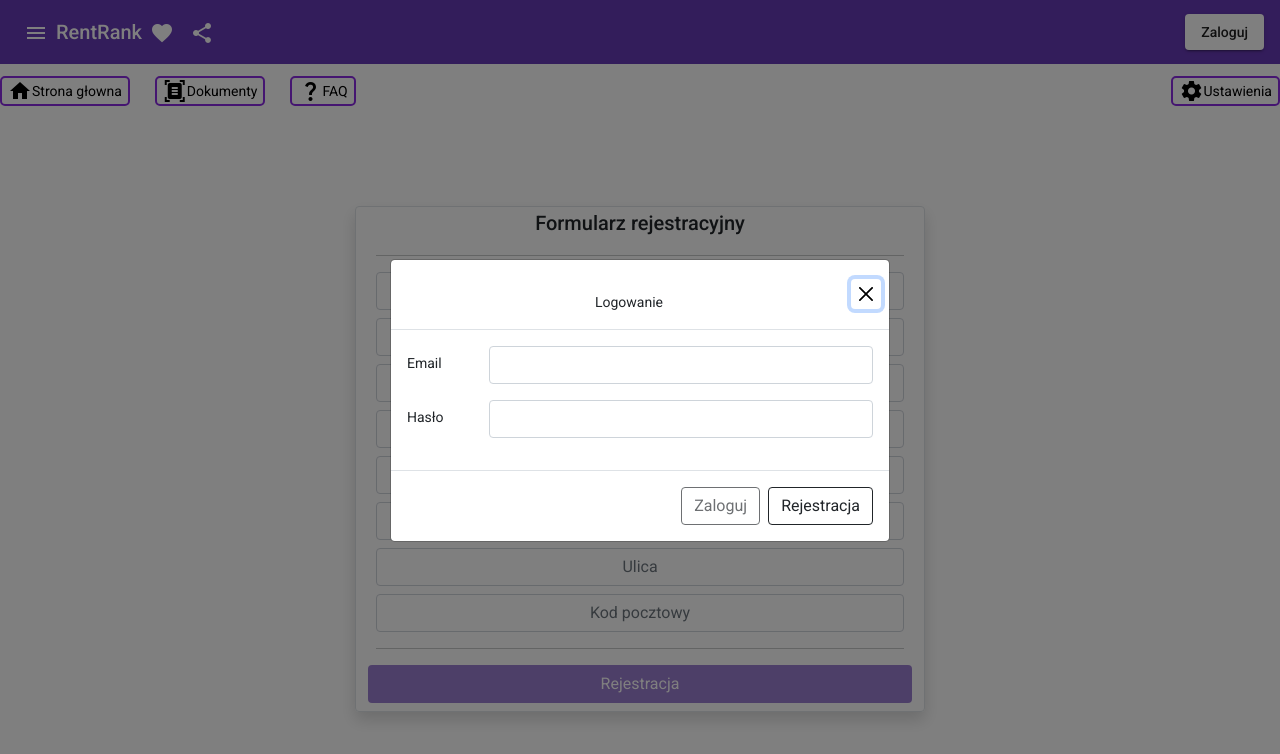
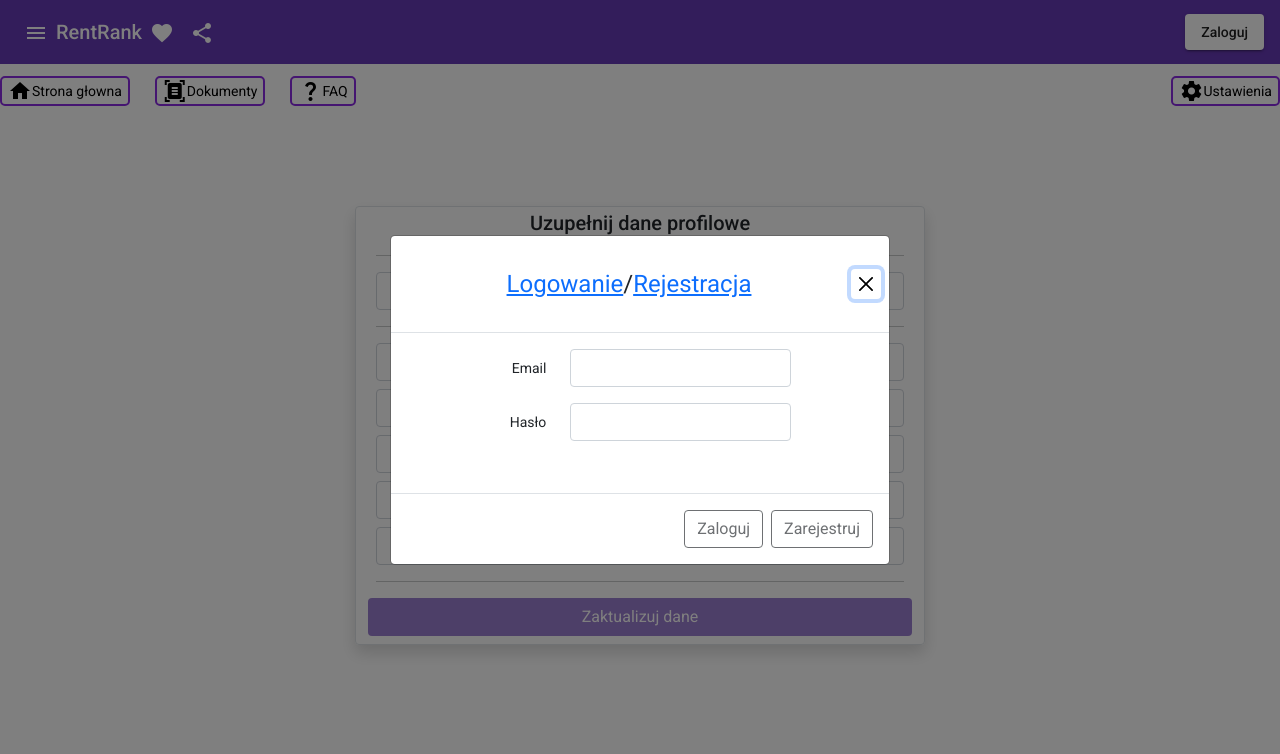
Before and after one commit to Quibeep/rent-rank, an Angular app: page /registration in a window 1280 px wide. Both pictures are taken after a click on the button "Zaloguj". Shown: the top 754 px of the page. Built offline with nearby package versions, Linux system fonts and the light colour scheme.

Commit message:
Refactoring of login and register functionalities

```diff
--- a/src/app/header/popup/popup.component.html
+++ b/src/app/header/popup/popup.component.html
@@ -1,5 +1,10 @@
 <div class="modal-header header-s">
-  <div class="modal-title mt-3 header-title">Logowanie</div>
+  <div class="modal-title mt-3 header-title">
+    <h1>
+      <span><a class="span-special" (click)="switchToLogin()">Logowanie</a>/</span>
+      <span><a class="span-special" (click)="switchToRegister()">Rejestracja</a></span>
+    </h1>
+  </div>
   <div *ngIf="loading" style="text-align: center;">
     <app-loading-spinner></app-loading-spinner>
   </div>
@@ -12,20 +17,27 @@
 </div>
 <form [formGroup]="loginForm" (ngSubmit)="onSubmit()">
   <div class="modal-body">
-    <div class="mb-3 row">
-      <label for="email" class="col-sm-2 col-form-label">Email</label>
-      <div class="col-sm-10">
+    <div formGroupName="loginData">
+      <div class="mb-3 row in-line">
+        <div class="col-4">
+          <label for="email" class="in-line">Email</label>
+        </div>
+        <div class="col-6">
           <input
             type="email"
             class="form-control"
             id="email"
             formControlName="userEmail"
           />
+          <span *ngIf="!loginForm.get('loginData.userEmail').valid && loginForm.get('loginData.userEmail').touched" style="color: red;">*Pole jest wymagane</span>
         </div>
+        <div class="col-2"></div>
       </div>
-    <div class="mb-3 row">
-      <label for="inputPassword" class="col-sm-2 col-form-label">Hasło</label>
-      <div class="col-sm-10">
+      <div class="mb-3 row in-line">
+        <div class="col-4">
+          <label for="inputPassword" class="in-line">Hasło</label>
+        </div>
+        <div class="col-6">
           <input
             type="password"
             class="form-control"
@@ -33,22 +45,49 @@
             formControlName="userPassword"
             minlength="6"
           />
+          <span *ngIf="!loginForm.get('loginData.userPassword').valid && loginForm.get('loginData.userPassword').touched" style="color: red;">*Pole jest wymagane</span>
+        </div>
+        <div class="col-2"></div>
+      </div>
+    </div>
+    <div class="mb-3 row in-line" *ngIf="registerMode === true">
+      <div class="col-4">
+        <label for="confirmPassword" class="in-line">Potwierdź hasło</label>
+      </div>
+      <div class="col-6 input-line" >
+        <input
+          type="password"
+          class="form-control"
+          id="confirmPassword"
+          formControlName="passwordConfirm"
+          minlength="6"
+        />
+      </div>
+      <div class="col-2"></div>
+    </div>
+    <div class="row">
+      <div class="col-4"></div>
+      <div class="col-8">
+        <span *ngIf="!passwordValid() && loginForm.get('passwordConfirm')?.touched && !loginForm.get('passwordConfirm').valid" style="color: red;">*Hasła muszą sie zgadzać</span>
+        <br>
+        <span *ngIf="loginForm.get('passwordConfirm')?.touched && !loginForm.get('passwordConfirm').errors.required" style="color: red;">*Pole jest wymagane</span>
       </div>
     </div>
   </div>
   <div class="modal-footer">
-    <!-- podczas klikniecia onLog() powinien byc emitowany event, ktory zostanie zebrany przez drugi komponent -->
-    <button type="submit" class="btn btn-outline-dark" (click)=" onLogin()"  [disabled]="!loginForm.valid">Zaloguj</button>
+    <button *ngIf="lockLogin === false" type="submit" class="btn btn-outline-dark" (click)=" onLogin()"  [disabled]=" !loginForm.get('loginData').valid">Zaloguj</button>
     <button
       type="button"
       class="btn btn-outline-dark"
-      [routerLink]="['/registration']"
-      (click)="activeModal.close()"
+      (click)="onRegister()"
+      [disabled]="!loginForm.valid"
     >
-      Rejestracja
+      Zarejestruj
     </button>
   </div>
-  <div class="alert alert-danger" role="alert" *ngIf="error" style="text-align: center;" >
+  <div class="alert alert-success" role="alert" *ngIf="formState === true">
+    <b>Rejestracja ukończona pomyślnie</b></div>
+    <div class="alert alert-danger" role="alert" *ngIf="formState === false">
       <b>{{error}}</b>
     </div>
 </form>
--- a/src/app/header/popup/popup.component.scss
+++ b/src/app/header/popup/popup.component.scss
@@ -4,3 +4,30 @@
 .header-title{
   margin-left: auto;
 }
+
+input.ng-invalid.ng-touched {
+  border: 3px solid rgb(247, 8, 48);
+}
+
+
+.in-line {
+  display: flex;
+  align-items:center;
+  justify-content: flex-end;
+}
+
+.input-line {
+  display: flex;
+
+}
+
+
+.span-special:hover {
+  cursor:pointer;
+  color:blue;
+  text-decoration:underline;
+  text-decoration:none;
+  color:rgba(137, 43, 226, 0.836);
+  transition: 0.3s;
+  text-shadow: 0px 0px 2px rgba(137, 43, 226, 0.836);
+}
--- a/src/app/header/popup/popup.component.ts
+++ b/src/app/header/popup/popup.component.ts
@@ -1,6 +1,6 @@
 import { Component, OnInit,} from '@angular/core';
 
-import { FormControl, FormGroup, Validators } from '@angular/forms';
+import { AbstractControl, FormControl, FormGroup, ValidatorFn, Validators } from '@angular/forms';
 import { NgbActiveModal, NgbModal } from '@ng-bootstrap/ng-bootstrap';
 import { AuthService } from '../authentication-service';
 
@@ -12,10 +12,13 @@ import { AuthService } from '../authentication-service';
 })
 export class PopupComponent implements OnInit{
 
+  registerMode: boolean = false;
   loginForm: FormGroup = new FormGroup ({});
   loggedIn = false;
   error: string = null;
   loading = false;
+  formState: boolean
+  lockLogin = false;
 
   constructor(public activeModal: NgbActiveModal, private authService: AuthService) {
 
@@ -23,8 +26,15 @@ export class PopupComponent implements OnInit{
 
   ngOnInit(): void {
     this.loginForm = new FormGroup ({
-      'userEmail': new FormControl(null,[Validators.required, Validators.email]),
-      'userPassword': new FormControl(null, [Validators.required])
+      'loginData': new FormGroup({
+        'userEmail': new FormControl(null,[Validators.required, Validators.email]),
+        'userPassword': new FormControl(null, [Validators.required]),
+      }),
+      'passwordConfirm': new FormControl(null, [Validators.required, this.passValid().bind(this)])
+    });
+
+    this.loginForm.get('loginData.userPassword')?.valueChanges.subscribe(()=>{
+      this.loginForm.get('loginData.passwordConfirm')?.updateValueAndValidity();
     });
   }
 
@@ -34,8 +44,8 @@ export class PopupComponent implements OnInit{
   }
 
   onLogin() {
-    const emailVal = this.loginForm.get('userEmail').value;
-    const passwordVal = this.loginForm.get('userPassword').value;
+    const emailVal = this.loginForm.get('loginData.userEmail').value;
+    const passwordVal = this.loginForm.get('loginData.userPassword').value;
     this.loading = true;
     this.authService.switchloginState(true);
     this.authService.login(emailVal, passwordVal).subscribe(resData => {
@@ -47,8 +57,43 @@ export class PopupComponent implements OnInit{
       this.error = errorMessage;
       console.log(errorMessage);
       this.loading = false;
+      this.formState =false;
     }
     );
+}
+
+onRegister() {
+  const emailVal = this.loginForm.get('loginData.userEmail').value;
+  const passwordVal = this.loginForm.get('loginData.Password').value;
+  this.loading = true;
+  this.authService.switchloginState(true);
+  this.authService.signup(emailVal, passwordVal).subscribe(resData => {
+    this.loading = false;
+    this.loggedIn = true;
+    this.formState =true;
+    this.checkStatus();
+    console.log(resData);
+  }, errorMessage => {
+    this.error = errorMessage;
+    console.log(errorMessage);
+    this.loading = false;
+    this.formState =false;
+  }
+  );
+}
+
+passValid(): ValidatorFn {
+  return (control: AbstractControl): { [key: string]: boolean } | null => {
+    // console.log(control.value);
+    // console.log(this.registrationForm.get('userPassword')?.value);
+    if (control.value !== this.loginForm.get('loginData.userPassword')?.value) {
+      return {passwordError: true};
+    }
+    return null;
+  };
+}
+passwordValid ():boolean | undefined {
+  return this.loginForm.get('passwordConfirm')?.valid;
 }
 
   checkStatus() {
@@ -58,5 +103,14 @@ export class PopupComponent implements OnInit{
     }
     return
   }
-
+  switchToRegister() {
+    this.registerMode = true;
+    this.loginForm.reset();
+    this.lockLogin = true;
+  }
+  switchToLogin() {
+    this.registerMode = false;
+    this.loginForm.reset();
+    this.lockLogin = false;
+  }
 }
--- a/src/app/header/registration/form.model.ts
+++ b/src/app/header/registration/form.model.ts
@@ -1,9 +1,7 @@
 export interface RegForm {
+  userName: string,
   firstName: string,
   lastName: string,
-  email: string,
-  password: string,
-  passwordConfirm: string,
   city: string,
   street: string,
   zipCode: string,
--- a/src/app/header/registration/registration.component.html
+++ b/src/app/header/registration/registration.component.html
@@ -6,7 +6,20 @@
   *ngIf="!loading">
     <div class="row justify-content-center">
       <div class="col-6 text-center border border-1 rounded shadow">
-        <h2>Formularz rejestracyjny</h2>
+        <h2>Uzupełnij dane profilowe</h2>
+        <div class="form-group m-2">
+          <hr/>
+          <input
+            id="userName"
+            type="text"
+            class="form-control text-center"
+            placeholder="Nazwa użytkownika"
+            formControlName="userName"
+            #firstName
+            ngbPopover="Ta nazwa bedzię wyświetlana innym użytkownikom" triggers="mouseenter:mouseleave"
+          />
+          <span *ngIf="!registrationForm.get('userName').valid && registrationForm.get('userName').touched" style="color: red;">*Pole jest wymagane</span>
+        </div>
         <div class="form-group m-2">
           <hr />
           <input
@@ -29,40 +42,6 @@
             #lastName
           />
           <span *ngIf="!registrationForm.get('lastName').valid && registrationForm.get('lastName').touched" style="color: red;">*Pole jest wymagane</span>
-        </div>
-        <div class="form-group m-2">
-          <input
-            id="email"
-            type="email"
-            class="form-control text-center"
-            placeholder="Email"
-            formControlName="email"
-            #email
-          />
-          <span *ngIf="!registrationForm.get('email').valid && registrationForm.get('email').touched" style="color: red;">*Pole jest wymagane</span>
-        </div>
-        <div class="form-group m-2">
-          <input
-            id="password"
-            type="password"
-            class="form-control text-center"
-            placeholder="Hasło"
-            formControlName="password"
-            #password
-          />
-          <span *ngIf="!registrationForm.get('password').valid && registrationForm.get('password').touched" style="color: red;">*Pole jest wymagane</span>
-          <div></div>
-        </div>
-        <div class="form-group m-2">
-          <input
-            id="passwordConfirm"
-            type="password"
-            class="form-control text-center"
-            placeholder="Potwierdź hasło"
-            formControlName="passwordConfirm"
-            #passwordConfirm
-          />
-          <div *ngIf="!passwordValid() && registrationForm.get('passwordConfirm')?.touched && !registrationForm.get('passwordConfirm').valid" style="color: red;">*Hasła muszą sie zgadzać</div>
         </div>
         <div class="form-group m-2">
           <input
@@ -102,7 +81,7 @@
         </div>
         <div class="row">
           <div class="d-grid gap-2">
-            <button class="btn mb-2" type="submit" (click)="redirectAfterSec()" [disabled]="!registrationForm.valid">Rejestracja</button>
+            <button class="btn mb-2" type="submit" (click)="redirectAfterSec()" [disabled]="!registrationForm.valid">Zaktualizuj dane</button>
             <div class="alert alert-success" role="alert" *ngIf="formState === true">
               <b>Rejestracja ukończona pomyślnie</b></div>
               <div class="alert alert-danger" role="alert" *ngIf="formState === false">
--- a/src/app/header/registration/registration.component.ts
+++ b/src/app/header/registration/registration.component.ts
@@ -25,55 +25,34 @@ export class RegistrationComponent implements OnInit {
 
   ngOnInit(): void {
       this.registrationForm = new FormGroup ({
+      'userName': new FormControl(null,[Validators.required,]),
       'firstName': new FormControl(null,[Validators.required,]),
       'lastName': new FormControl(null,[Validators.required,]),
       'email': new FormControl(null,[Validators.required,Validators.email]),
       'city': new FormControl(null,[Validators.required,]),
       'street': new FormControl(null,[Validators.required,]),
       'zipCode': new FormControl(null,[Validators.required,]),
-      'password': new FormControl(null,[Validators.required,]),
-      'passwordConfirm': new FormControl(null,[Validators.required, this.onlyChar().bind(this)]),
     },
     );
     // this.registrationForm.valueChanges.subscribe(
     //   (value) => console.log(value)
     // )
 
-    this.registrationForm.get('password')?.valueChanges.subscribe(()=>{
-      this.registrationForm.get('passwordConfirm')?.updateValueAndValidity();
-    });
+    // this.registrationForm.get('password')?.valueChanges.subscribe(()=>{
+    //   this.registrationForm.get('passwordConfirm')?.updateValueAndValidity();
+    // });
   }
 
-  passwordValid ():boolean | undefined {
-    return this.registrationForm.get('passwordConfirm')?.valid;
-  }
+  // passwordValid ():boolean | undefined {
+  //   return this.registrationForm.get('passwordConfirm')?.valid;
+  // }
 
 
-  registrationSubmit(  firstName: string, lastName: string, email: string, password: string, passwordConfirm: string, city: string, street: string, zipCode: string,) {
-    const fullForm : RegForm = {firstName: firstName, lastName: lastName, email: email, password: this.hashPass(password), passwordConfirm: this.hashPass(passwordConfirm), city: city, street: street, zipCode: zipCode }
+  registrationSubmit( userName:string, firstName: string, lastName: string, city: string, street: string, zipCode: string,) {
+    const fullForm : RegForm = {userName: userName ,firstName: firstName, lastName: lastName, city: city, street: street, zipCode: zipCode }
     this.http.post('https://rent-rank-default-rtdb.europe-west1.firebasedatabase.app/registration.json', fullForm).subscribe(responseData =>{
       console.log(responseData);
     });
-    const emailVal = this.registrationForm.get('email').value;
-    const passwordVal = this.registrationForm.get('password').value;
-    this.loading = true;
-    this.authService.signup(emailVal, passwordVal).subscribe(resData => {
-      this.loading = false;
-      this.formState = true;
-      console.log(resData);
-    }, errorMessage => {
-      this.loading = false;
-      this.formState = false;
-      this.error = errorMessage;
-      console.log(errorMessage);
-    }
-    );
-    if (this.registrationForm.valid) {
-      console.log("Form Submitted!");
-      this.registrationForm.reset();
-      // setTimeout(this.redirectAfterSign,1000)
-    }
-    console.log(this.registrationForm);
   }
 
   formSubmit() {
@@ -104,15 +83,15 @@ export class RegistrationComponent implements OnInit {
   //   });
   // }
 
-  onlyChar(): ValidatorFn {
-    return (control: AbstractControl): { [key: string]: boolean } | null => {
-      // console.log(control.value);
-      // console.log(this.registrationForm.get('password')?.value);
-      if (control.value !== this.registrationForm.get('password')?.value) {
-        return {passwordError: true};
-      }
-      return null;
-    };
-  }
+  // onlyChar(): ValidatorFn {
+  //   return (control: AbstractControl): { [key: string]: boolean } | null => {
+  //     // console.log(control.value);
+  //     // console.log(this.registrationForm.get('password')?.value);
+  //     if (control.value !== this.registrationForm.get('password')?.value) {
+  //       return {passwordError: true};
+  //     }
+  //     return null;
+  //   };
+  // }
 
 }
```
Also changed, not shown: src/app/header/registration/registration.component.scss (line endings or trailing spaces). Lines whose indentation alone changed are shown as unchanged.
